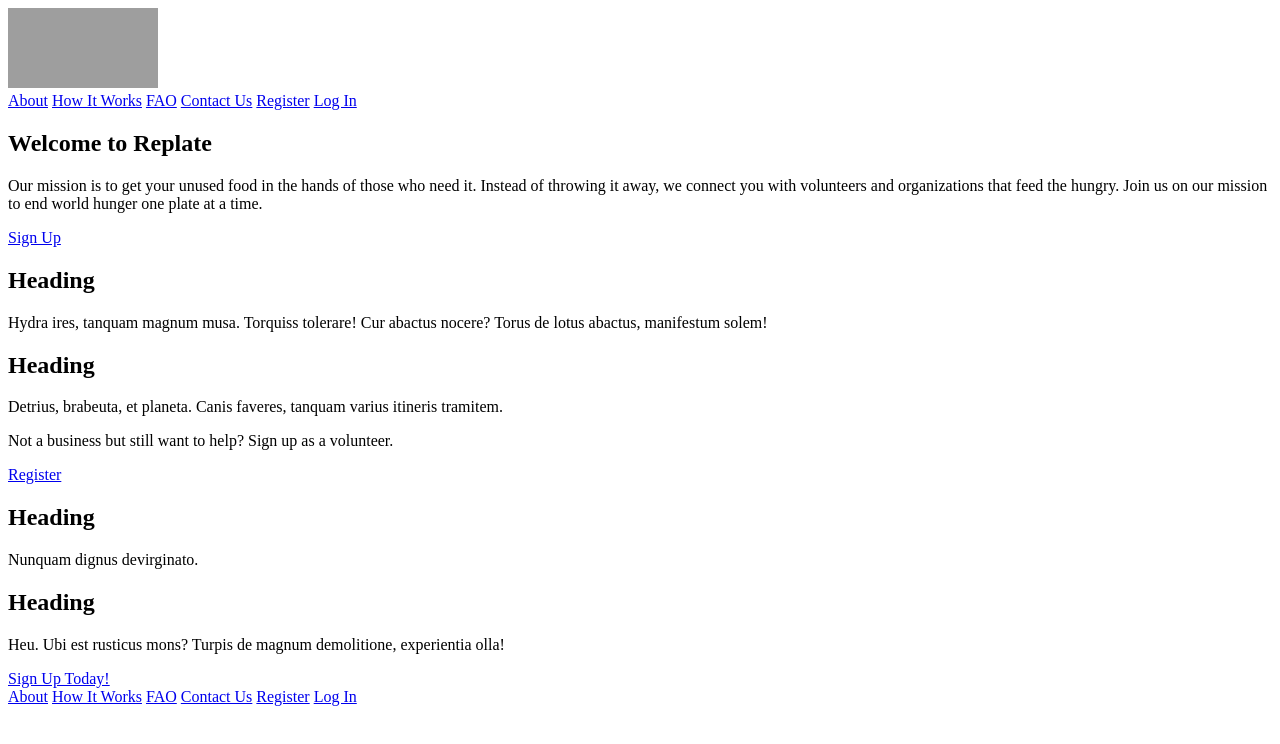
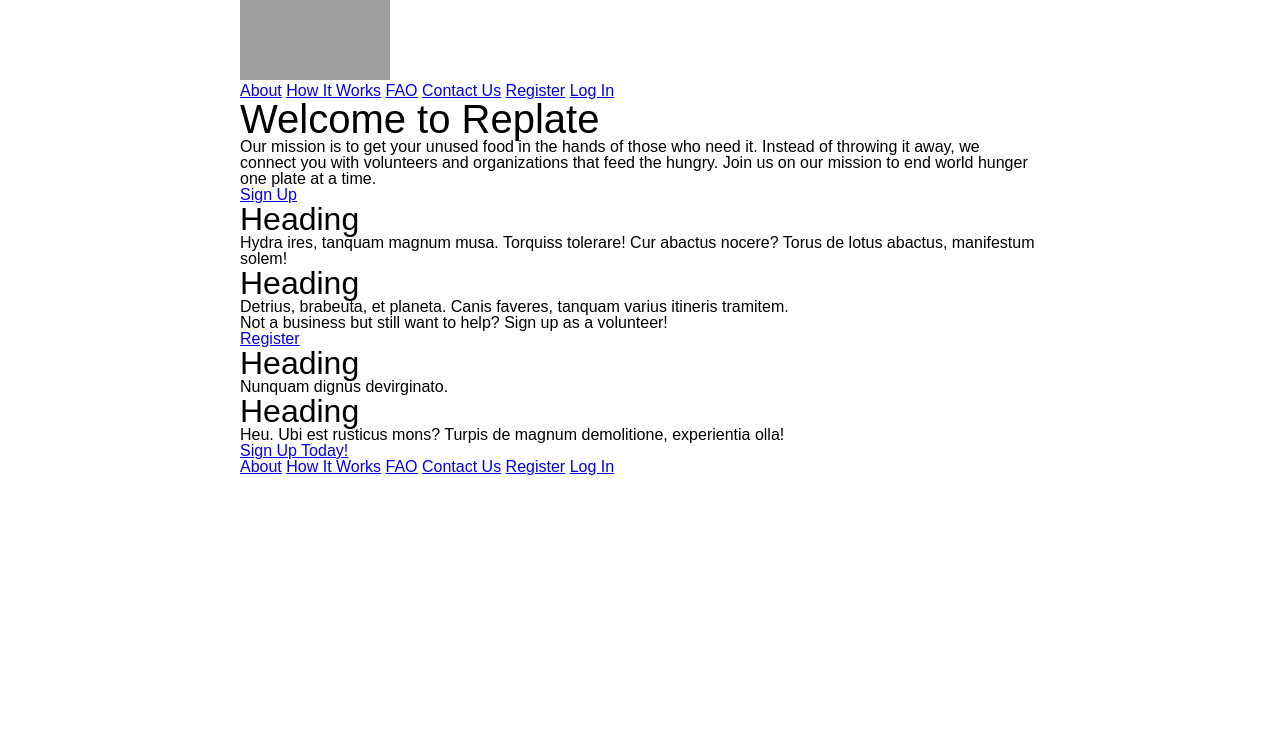
Before and after one commit to BuildWeek-pt-Replate2/marketing-page, a plain HTML site: page index.html in a window 1280 px wide. Drawn offline with Linux system fonts and the light colour scheme; grey boxes are pictures that could not be loaded.

Commit message:
basic reset and global css added

```diff
--- a/index.html
+++ b/index.html
@@ -2,13 +2,17 @@
 <html lang="en">
 <head>
     <meta charset="UTF-8">
+
+    <link href="css/index.css" rel="stylesheet" >
+    <meta name="viewport" content="width=device-width, initial-scale=1">
+
     <title>Replate</title>
 </head>
 <body>
     <header>
-        <div class="wrap ">
+        <div class="container header">
             <img src="https://picsum.photos/150/80" alt="">
-            <nav>
+            <nav class="navigation">
                 <a href="#">About</a>
                 <a href="#">How It Works</a>
                 <a href="#">FAO</a>
@@ -18,7 +22,7 @@
             </nav>
         </div>
     </header>
-    <main class="wrap ">
+    <main class="container main">
         <section>
             <h1>Welcome to Replate</h1>
             <p>
@@ -39,7 +43,7 @@
             <p>
                 Detrius, brabeuta, et planeta. Canis faveres, tanquam varius itineris tramitem.
             </p>
-            <p>Not a business but still want to help? Sign up as a volunteer.</p>
+            <p>Not a business but still want to help? Sign up as a volunteer!</p>
             <a href="#">Register</a>
         </section>
         <section>
@@ -56,7 +60,7 @@
             <a href="#">Sign Up Today!</a>
         </section>
     </main>
-    <footer>
+    <footer class="container footer">
         <div>
             <nav>
                 <a href="#">About</a>
--- a/less/global.less
+++ b/less/global.less
@@ -0,0 +1,46 @@
+* {
+  box-sizing: border-box;
+}
+
+html {
+  font-size: 62.5%;
+  font-family: Lucida, sans-serif;
+}
+
+body {
+  font-size: 1.6rem;
+}
+
+h1, h2, h3, h4, h5 {
+  font-family: Lucida, sans-serif;
+}
+
+h1 {
+  font-size: 4rem;
+}
+
+h2 {
+  font-size: 3.2rem;
+}
+
+h3 {
+  font-size: 2.4rem;
+}
+
+h4 {
+  font-size: 2rem;
+}
+
+p {
+  font-size: 1.6rem;
+}
+
+img {
+
+}
+
+.container {
+  max-width: 800px;
+  width: 100%;
+  margin: 0 auto;
+}
--- a/less/reset.less
+++ b/less/reset.less
@@ -0,0 +1,48 @@
+/* http://meyerweb.com/eric/tools/css/reset/
+   v2.0 | 20110126
+   License: none (public domain)
+*/
+
+html, body, div, span, applet, object, iframe,
+h1, h2, h3, h4, h5, h6, p, blockquote, pre,
+a, abbr, acronym, address, big, cite, code,
+del, dfn, em, img, ins, kbd, q, s, samp,
+small, strike, strong, sub, sup, tt, var,
+b, u, i, center,
+dl, dt, dd, ol, ul, li,
+fieldset, form, label, legend,
+table, caption, tbody, tfoot, thead, tr, th, td,
+article, aside, canvas, details, embed,
+figure, figcaption, footer, header, hgroup,
+menu, nav, output, ruby, section, summary,
+time, mark, audio, video {
+  margin: 0;
+  padding: 0;
+  border: 0;
+  font-size: 100%;
+  font: inherit;
+  vertical-align: baseline;
+}
+/* HTML5 display-role reset for older browsers */
+article, aside, details, figcaption, figure,
+footer, header, hgroup, menu, nav, section {
+  display: block;
+}
+body {
+  line-height: 1;
+}
+ol, ul {
+  list-style: none;
+}
+blockquote, q {
+  quotes: none;
+}
+blockquote:before, blockquote:after,
+q:before, q:after {
+  content: '';
+  content: none;
+}
+table {
+  border-collapse: collapse;
+  border-spacing: 0;
+}
--- a/less/variables.less
+++ b/less/variables.less
@@ -0,0 +1,3 @@
+//colors
+
+//fonts
```
Also changed, not shown: css/index.css.
